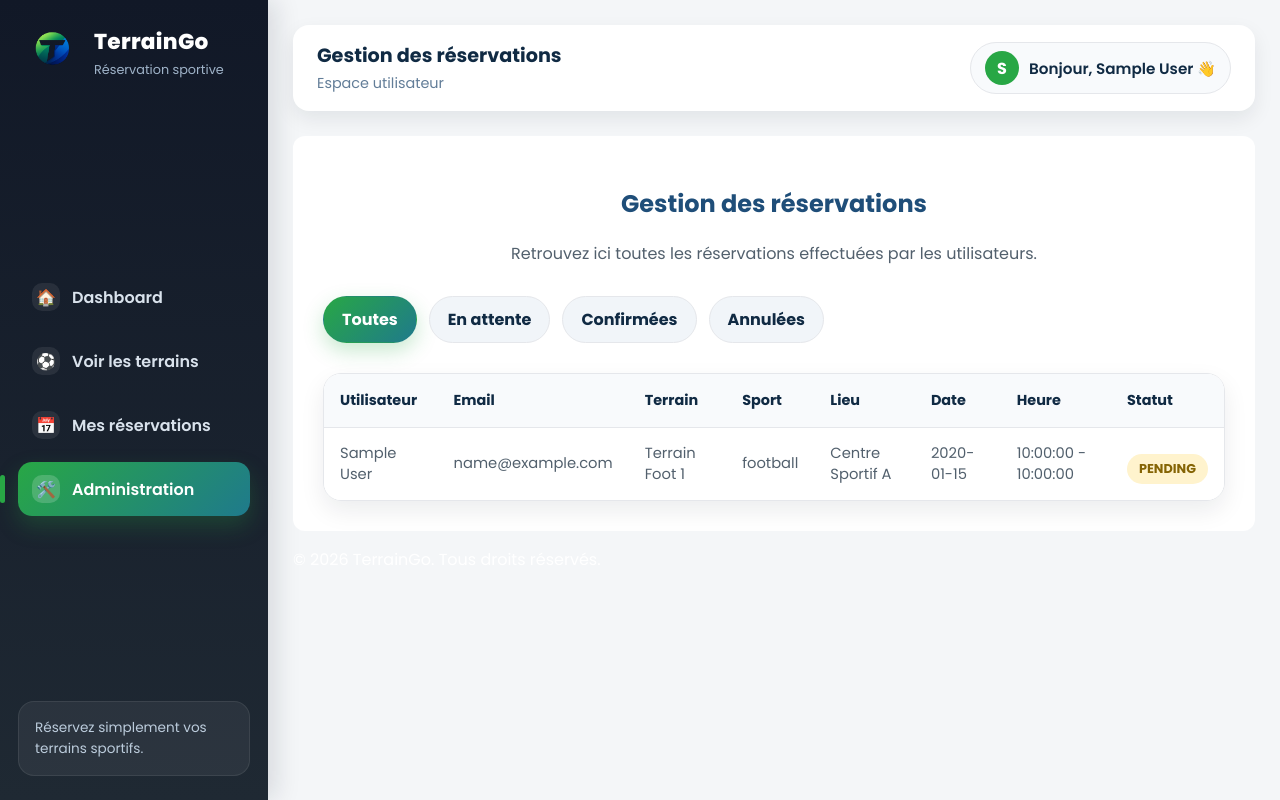
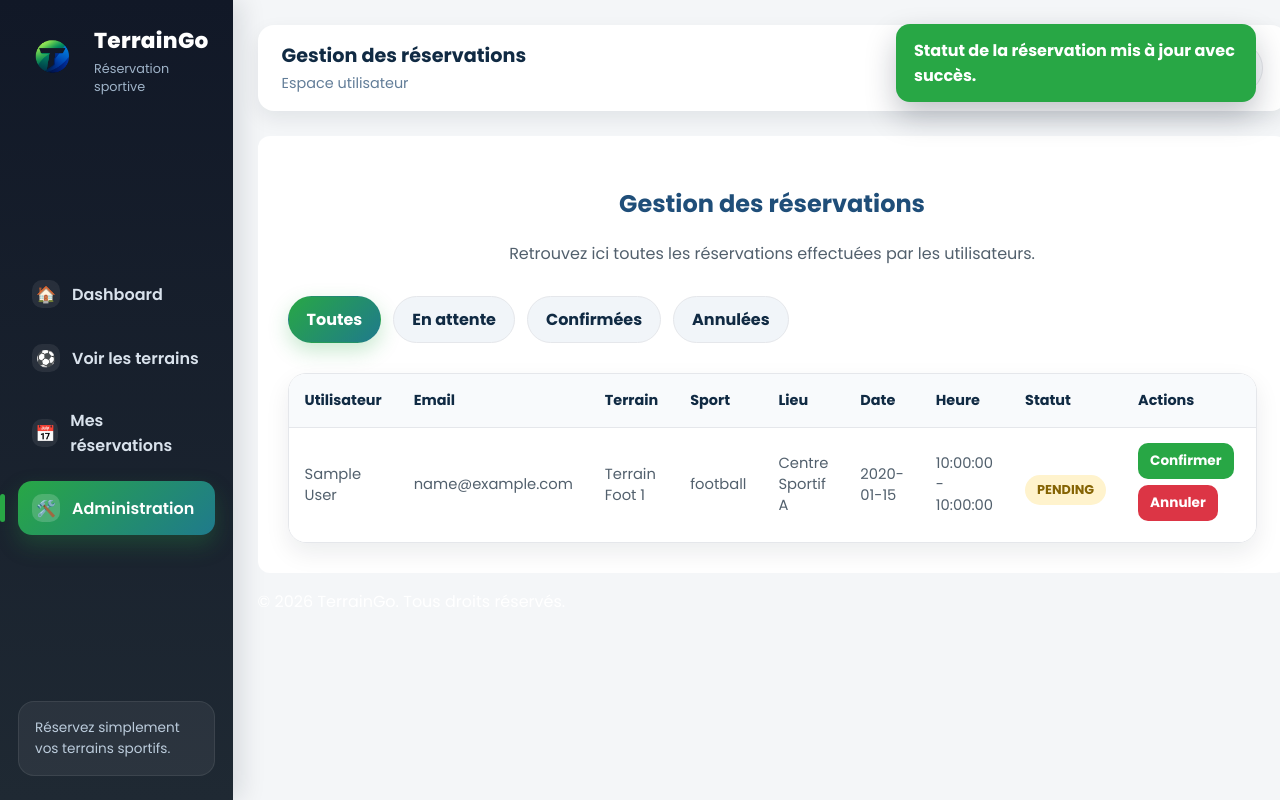
Before and after one commit to fidabenammar2024-ai/booking-plateform, a PHP site: page /public/admin_reservations.php?success=status_updated in a window 1280 px wide. Run offline with PHP 8.4, Linux system fonts and the light colour scheme; the visitor is signed in with stand-in values (Sample User, id 1); data comes from the database, SQL or seed files in the repository; tables that the repository leaves empty hold one stand-in row (values such as "Sample post").

Commit message:
Add admin reservation status update

```diff
--- a/assets/css/style.css
+++ b/assets/css/style.css
@@ -791,7 +791,6 @@ button:hover {
   transform: none !important;
 }
 
-
 .sidebar-header h2 {
   margin: 0;
   font-size: 1.35rem;
@@ -1065,3 +1064,26 @@ background: #f8fafc;
 .admin-table tbody tr:last-child td {
   border-bottom: none;
 }
+.admin-btn {
+  display: inline-block;
+  padding: 8px 12px;
+  border-radius: 10px;
+  text-decoration: none;
+  font-weight: 700;
+  font-size: 0.85rem;
+  margin-right: 6px;
+  margin-bottom: 6px;
+  transition: 0.25s ease;
+}
+.admin-btn.confirm {
+  background: #28a745;
+  color: white;
+}
+.admin-btn.cancel {
+  background: #dc3545;
+  color: white;
+}
+.admin-btn:hover {
+  opacity: 0.9;
+  transform: translateY(-2px);
+}
--- a/models/Reservation.php
+++ b/models/Reservation.php
@@ -12,7 +12,17 @@ class Reservation
         $row = $stmt->fetch(PDO::FETCH_ASSOC);
         return $row['total'];
     }
-
+    public function updateStatus($reservationId, $status)
+    {
+        $sql = "UPDATE reservations
+SET status = :status
+WHERE id = :id";
+        $stmt = $this->conn->prepare($sql);
+        return $stmt->execute([
+            ":status" => $status,
+            ":id" => $reservationId
+        ]);
+    }
     public function getAllReservations($status = null)
     {
         $sql = "SELECT
--- a/public/admin_reservations.php
+++ b/public/admin_reservations.php
@@ -8,6 +8,7 @@ if ($_SESSION["user_role"] !== "admin") {
     header("Location: dashboard.php");
     exit;
 }
+
 $activePage = "admin";
 $pageTitle = "Gestion des réservations";
 require_once "../config/db.php";
@@ -17,6 +18,18 @@ $db = $database->connect();
 $reservationModel = new Reservation($db);
 $status = $_GET["status"] ?? null;
 $reservations = $reservationModel->getAllReservations($status);
+$successMessage = "";
+$errorMessage = "";
+if (isset($_GET["success"]) && $_GET["success"] === "status_updated") {
+    $successMessage = "Statut de la réservation mis à jour avec succès.";
+}
+if (isset($_GET["error"])) {
+    if ($_GET["error"] === "invalid_request") {
+        $errorMessage = "Requête invalide.";
+    } elseif ($_GET["error"] === "update_failed") {
+        $errorMessage = "Erreur lors de la mise à jour du statut.";
+    }
+}
 ?>
 <!DOCTYPE html>
 <html lang="fr">
@@ -33,6 +46,16 @@ $reservations = $reservationModel->getAllReservations($status);
         <?php require_once "../views/layout/sidebar.php"; ?>
         <main class="main-content">
             <?php require_once "../views/layout/topbar.php"; ?>
+            <?php if (!empty($successMessage)) : ?>
+                <div class="toast toast-success">
+                    <?php echo htmlspecialchars($successMessage); ?>
+                </div>
+            <?php endif; ?>
+            <?php if (!empty($errorMessage)) : ?>
+                <div class="toast toast-error">
+                    <?php echo htmlspecialchars($errorMessage); ?>
+                </div>
+            <?php endif; ?>
             <section class="dashboard-card">
                 <h1>Gestion des réservations</h1>
                 <p class="dashboard-intro">
@@ -73,6 +96,7 @@ $reservations = $reservationModel->getAllReservations($status);
                                     <th>Date</th>
                                     <th>Heure</th>
                                     <th>Statut</th>
+                                    <th>Actions</th>
                                 </tr>
                             </thead>
                             <tbody>
@@ -95,6 +119,20 @@ status-<?php echo htmlspecialchars($reservation["status"]); ?>">
                                                 <?php echo htmlspecialchars($reservation["status"]); ?>
                                             </span>
                                         </td>
+                                        <td>
+                                            <?php if ($reservation["status"] !== "confirmed") : ?>
+                                                <a href="admin_update_reservation.php?id=<?php echo $reservation["id"]; ?>&status=confirmed"
+                                                    class="admin-btn confirm">
+                                                    Confirmer
+                                                </a>
+                                                <?php endif; ?>
+                                                <?php if ($reservation["status"] !== "cancelled") : ?>
+                                                    <a href="admin_update_reservation.php?id=<?php echo $reservation["id"]; ?>&status=cancelled"
+                                                        class="admin-btn cancel">
+                                                        Annuler
+                                                    </a>
+                                                <?php endif; ?>
+                                        </td>
                                     </tr>
                                 <?php endforeach; ?>
                             </tbody>
```
Also changed, not shown: public/admin_update_reservation.php (added, +29 -0 lines). Lines whose indentation alone changed are shown as unchanged.
